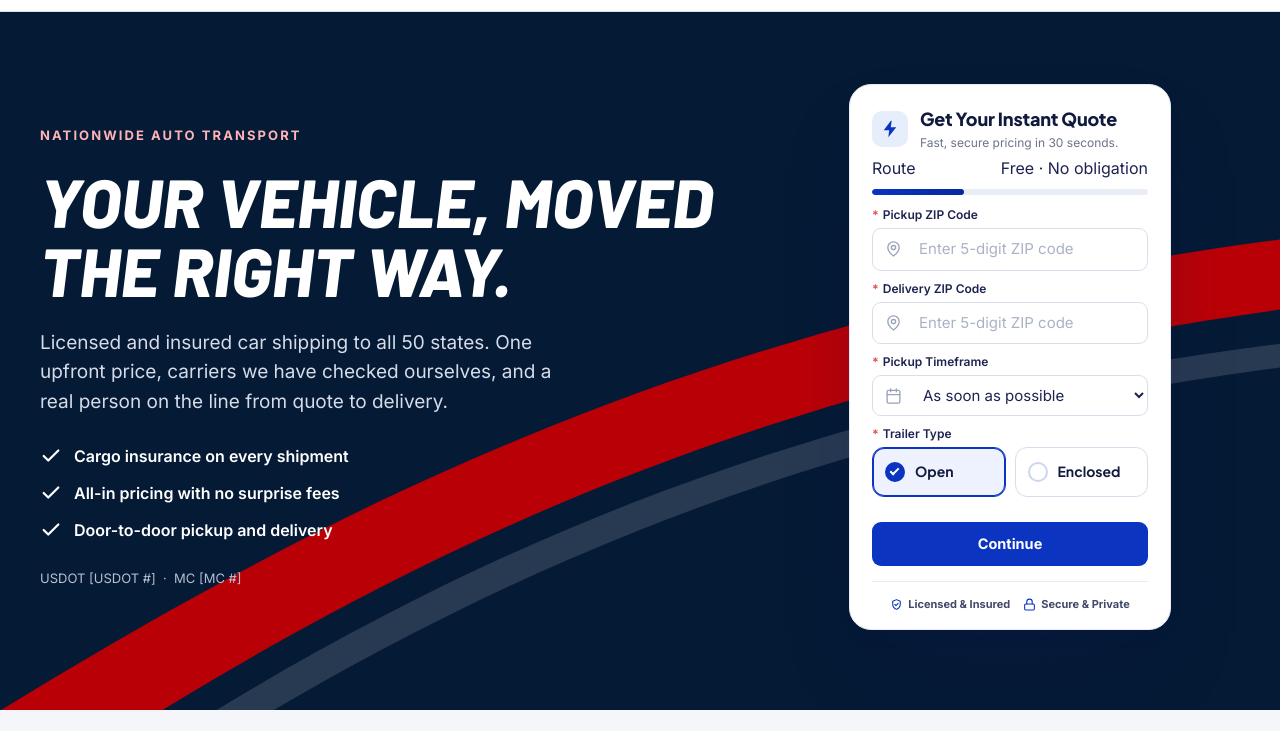
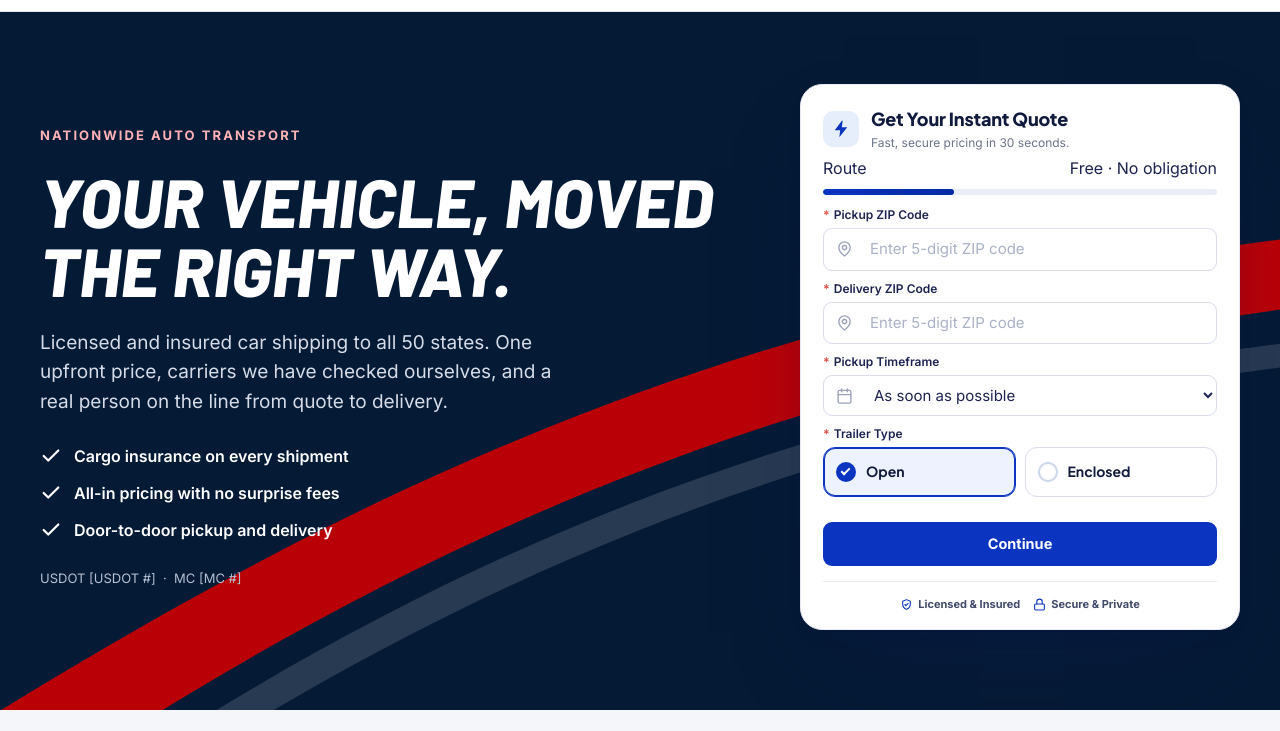
Before and after one commit to samson-ops/Mountaineer-Transports-, a plain HTML site: page index.html in a window 1280 px wide. Shown: the part 69-800 px from the top of the page. Drawn offline with Linux system fonts and the light colour scheme; some packages are replaced by stand-ins of ours; no server answers.

Commit message:
Keep the pricing tool at its native 440px width
Co-Authored-By: Claude Fable 5.2 <noreply@anthropic.com>
Claude-Session: https://claude.ai/code/session_016oJ2GpNgmrVRSBaPcYns5S

```diff
--- a/index.html
+++ b/index.html
@@ -51,7 +51,7 @@ summary::-webkit-details-marker{display:none}
 </div>
 
 <!-- Pricing tool -->
-<div id="quote" style="flex: 1 1 380px; max-width: 460px; min-width: 0; display: flex; justify-content: center">
+<div id="quote" style="flex: 0 0 auto; width: 440px; max-width: 100%">
 <!-- ============================================================
      SHIP GUY PRICING TOOL — PLUG AND PLAY EMBED (one block, paste where the widget should appear)
      1) Paste this entire block into the page body where the quote widget goes (max width 440px; it fills its container).
```
